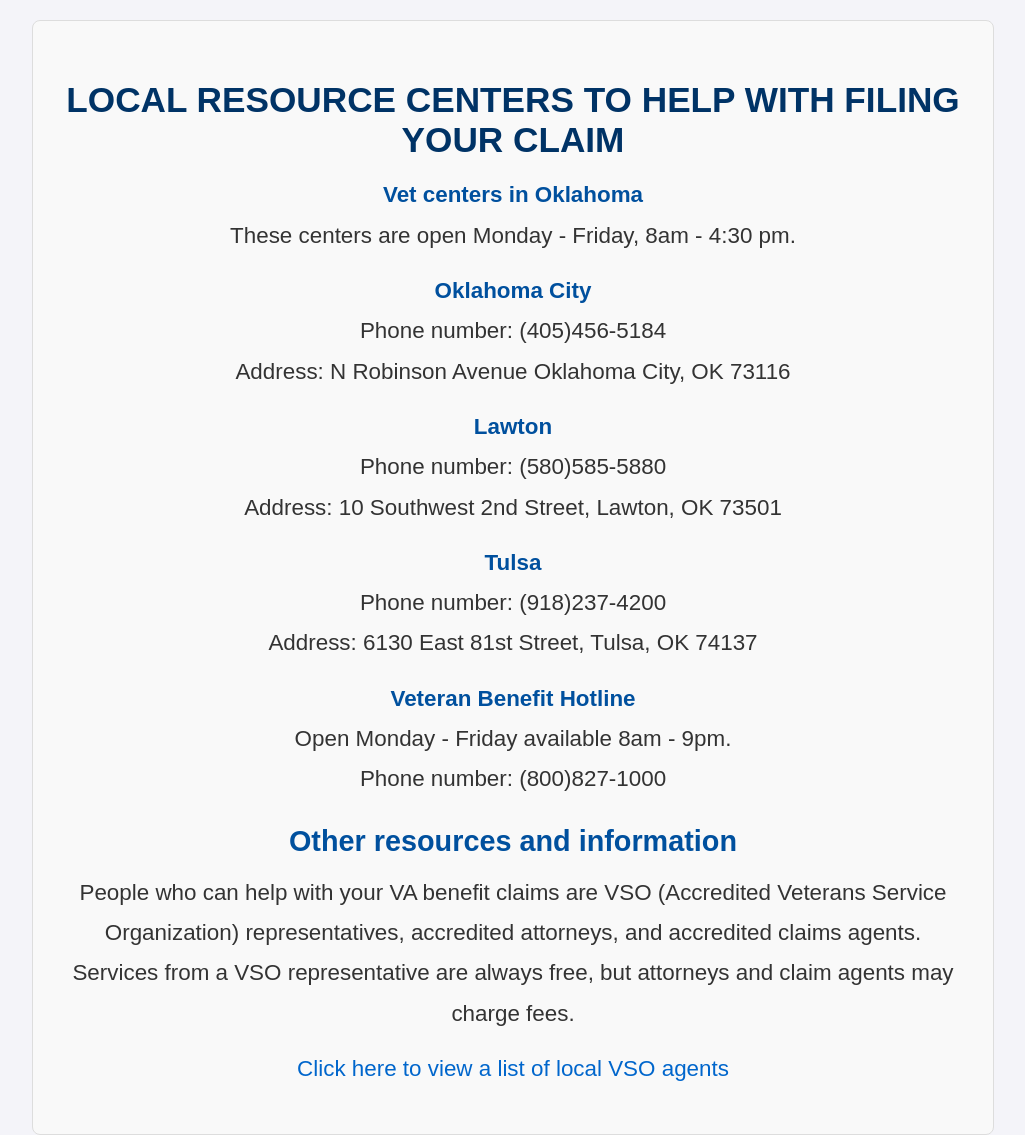
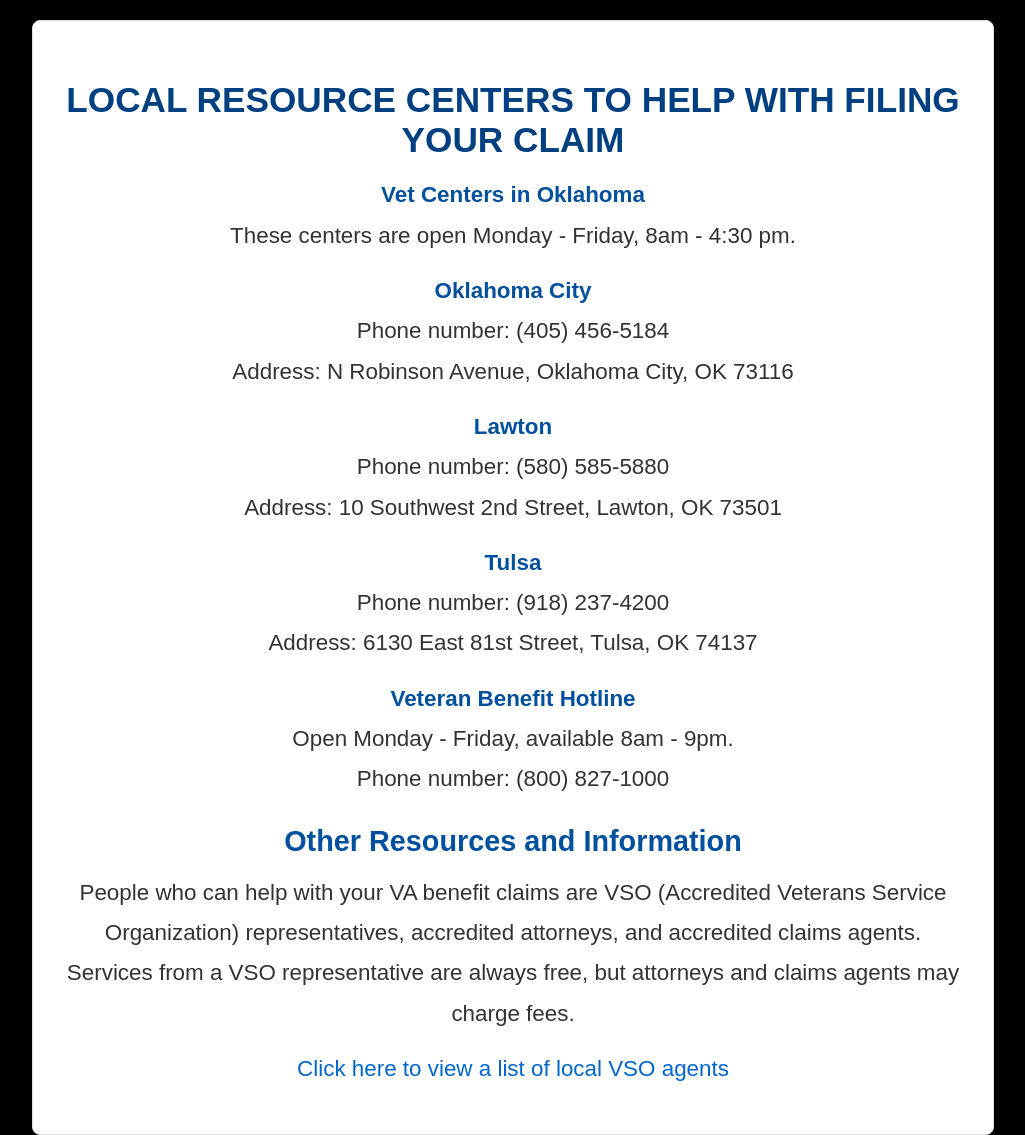
Before and after one commit to CMPSC3943FA24/team-5, a plain HTML site: page Local Resources.html in a window 1280 px wide. Shown: the whole page, without its empty margins (127-1152 px from the left). Drawn offline with Linux system fonts and the light colour scheme.

Commit message:
Update Local Resources.html

```diff
--- a/Local Resources.html
+++ b/Local Resources.html
@@ -1,5 +1,6 @@
 <!DOCTYPE html>
 <html lang="en">
+
 <head>
     <meta charset="UTF-8">
     <meta name="viewport" content="width=device-width, initial-scale=1.0">
@@ -10,23 +11,25 @@
             font-family: Arial, sans-serif;
             margin: 0;
             padding: 0;
-            background-color: #f4f4f9;
+            background-color: #000000; /* Black background */
             text-align: center;
+            color: white; /* White text color */
         }
 
         section {
-            background-color: #f9f9f9;
+            background-color: #ffffff; /* White background for section */
             border: 1px solid #ddd;
             padding: 30px;
             margin-bottom: 20px;
             border-radius: 8px;
             max-width: 900px;
             margin: 20px auto;
+            color: #333; /* Dark text color for readability */
         }
 
         section h2 {
             font-size: 2.2em;
-            color: #003366;
+            color: #004080; /* Blue color */
             margin-bottom: 15px;
             text-transform: uppercase;
         }
@@ -41,7 +44,6 @@
         section p {
             font-size: 1.4em;
             line-height: 1.8;
-            color: #333;
             margin: 15px 0;
         }
 
@@ -53,16 +55,6 @@
         section a {
             color: #0066cc;
             text-decoration: none;
-        }
-
-        .small-text {
-            font-size: 0.9em; /* Slightly smaller text */
-        }
-
-        .centered-address {
-            font-size: 1em; /* Increased size for readability */
-            text-align: center;
-            margin: 10px 0;
         }
 
         section a:hover {
@@ -99,38 +91,38 @@
         }
     </style>
 </head>
+
 <body>
 
     <section id="Local Resources">
-        <h2>Local resource centers to help with filing your claim</h2>
+        <h2>Local Resource Centers to Help with Filing Your Claim</h2>
         <p>
-            <strong>Vet centers in Oklahoma </strong><br> These centers are open Monday - Friday, 8am - 4:30 pm.
+            <strong>Vet Centers in Oklahoma</strong><br> These centers are open Monday - Friday, 8am - 4:30 pm.
         </p>
         <p>
-            <strong>Oklahoma City</strong><br> Phone number: (405)456-5184 <br>Address: N Robinson Avenue Oklahoma City, OK 73116
+            <strong>Oklahoma City</strong><br> Phone number: (405) 456-5184<br> Address: N Robinson Avenue, Oklahoma City, OK 73116
         </p>
         <p>
-            <strong>Lawton</strong> <br>Phone number: (580)585-5880 <br>Address: 10 Southwest 2nd Street, Lawton, OK 73501
+            <strong>Lawton</strong><br> Phone number: (580) 585-5880<br> Address: 10 Southwest 2nd Street, Lawton, OK 73501
         </p>
         <p>
-            <strong>Tulsa</strong> <br>Phone number: (918)237-4200 <br>Address: 6130 East 81st Street, Tulsa, OK 74137
+            <strong>Tulsa</strong><br> Phone number: (918) 237-4200<br> Address: 6130 East 81st Street, Tulsa, OK 74137
         </p>
         <p>
-            <strong>Veteran Benefit Hotline</strong> <br>Open Monday - Friday available 8am - 9pm. <br>Phone number: (800)827-1000
+            <strong>Veteran Benefit Hotline</strong><br> Open Monday - Friday, available 8am - 9pm.<br> Phone number: (800) 827-1000
         </p>
 
-        <h3>Other resources and information</h3>
+        <h3>Other Resources and Information</h3>
         <p>
-             People who can help with your VA benefit claims are VSO (Accredited Veterans Service Organization) representatives, accredited attorneys, and accredited claims agents. Services from a VSO representative are always free, but attorneys and claim agents may charge fees.
+            People who can help with your VA benefit claims are VSO (Accredited Veterans Service Organization) representatives, accredited attorneys, and accredited claims agents. Services from a VSO representative are always free, but attorneys and claims agents may charge fees.
+        </p>
         <p>
-           <a href="https://oklahoma.gov/veterans/veterans-services/find-a-service-officer.html" target="_blank">
-			Click here to view a list of local VSO agents
-		</a>
+            <a href="https://oklahoma.gov/veterans/veterans-services/find-a-service-officer.html" target="_blank">
+                Click here to view a list of local VSO agents
+            </a>
         </p>
-
-
-        <p>
     </section>
 
 </body>
+
 </html>
```
